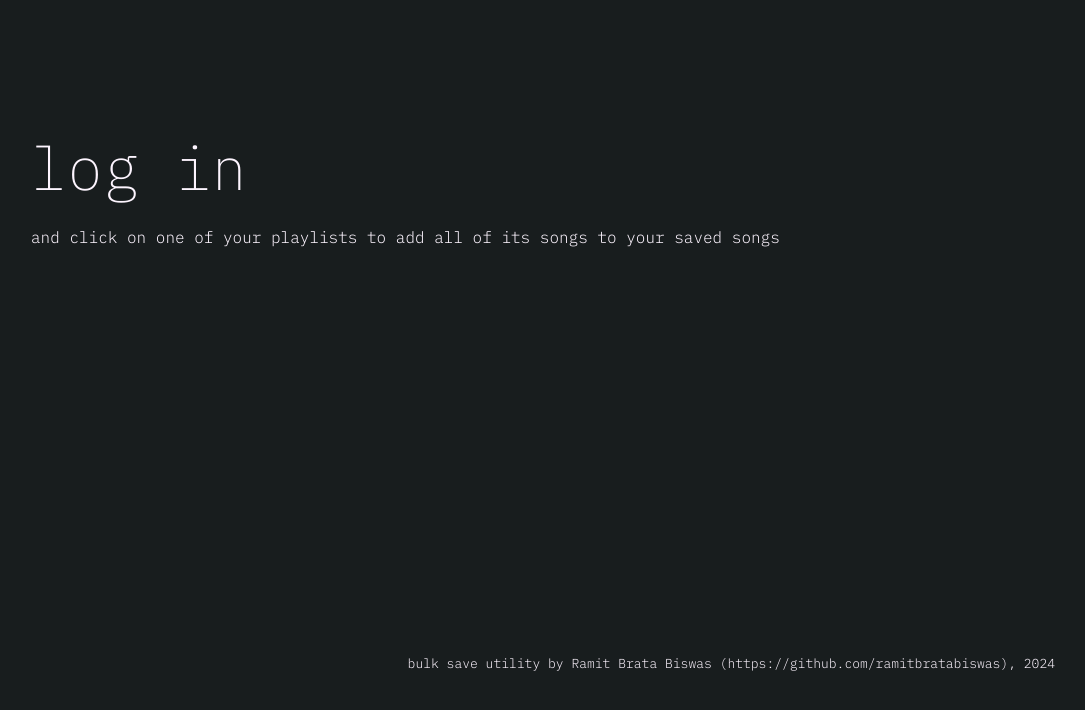
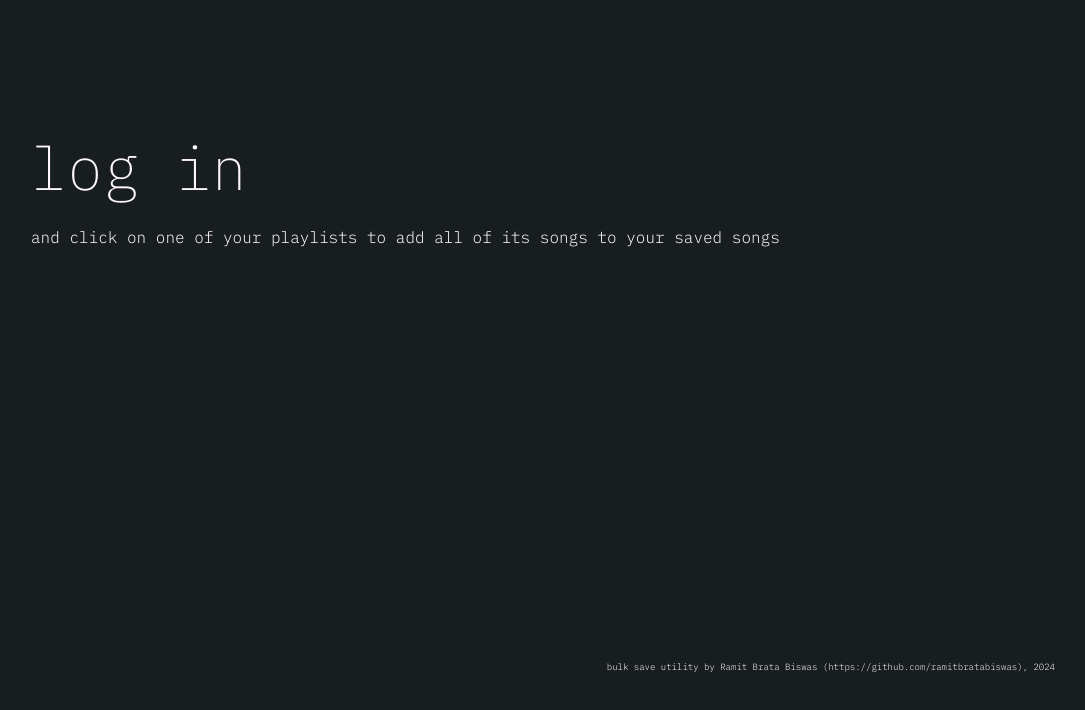
Before and after one commit to ramitbratabiswas/batch-save-playlist, a React (Vite) app: page / in a window 1280 px wide. Shown: the top 710 px of the page, without its empty margins (97-1182 px from the left). Built offline with nearby package versions, Linux system fonts and the light colour scheme; no server answers.

Commit message:
updated font sizes

```diff
--- a/src/index.css
+++ b/src/index.css
@@ -42,7 +42,7 @@ html, body {
 
 .frontpage-footer {
   align-self: flex-end;
-  font-size: small;
+  font-size: xx-small;
   text-align: right;
 }
 
@@ -80,7 +80,7 @@ span:hover {
 }
 
 .owner-name {
-  font-size: xx-small;
+  font-size: small;
 }
 
 @media (max-width: 768px) {
```
